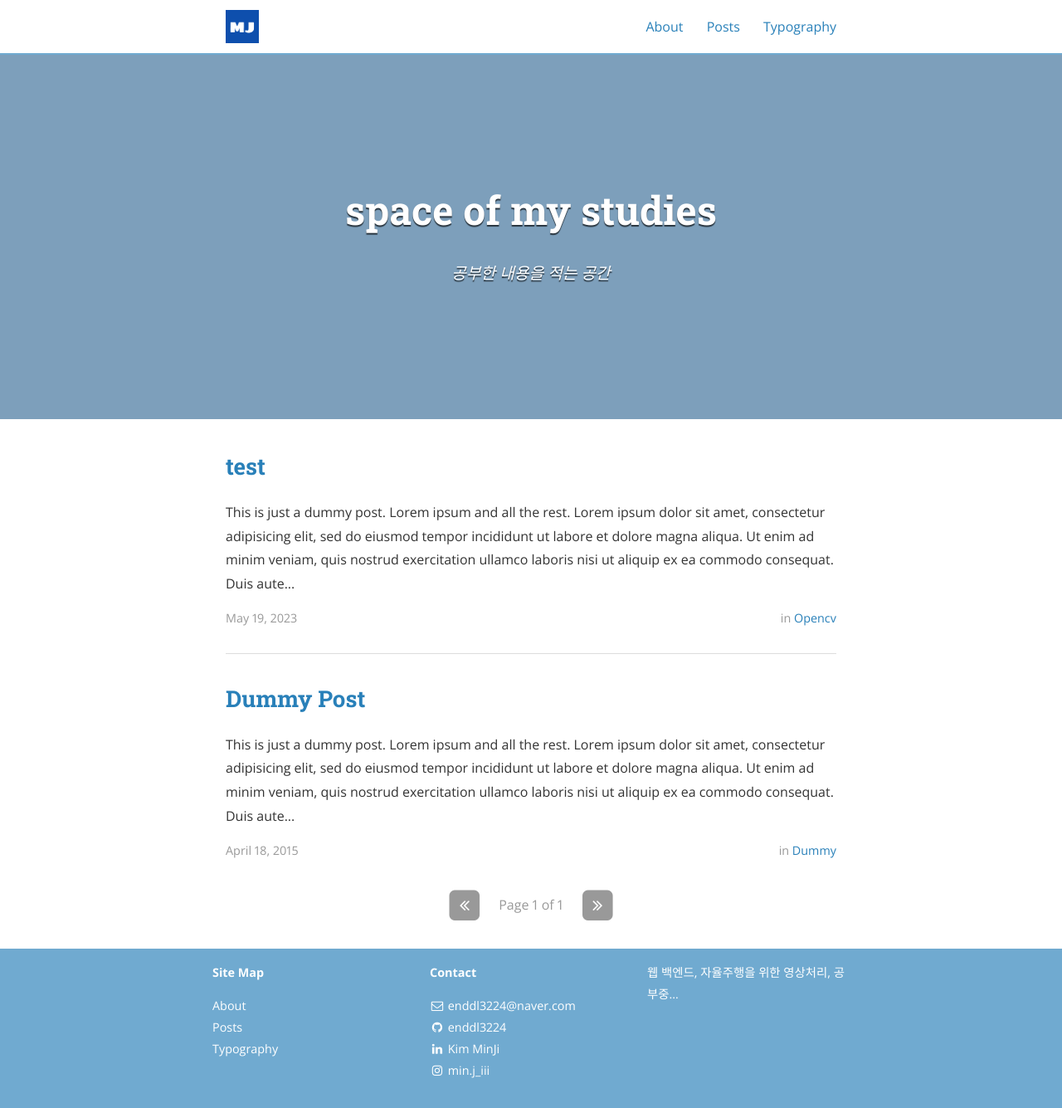
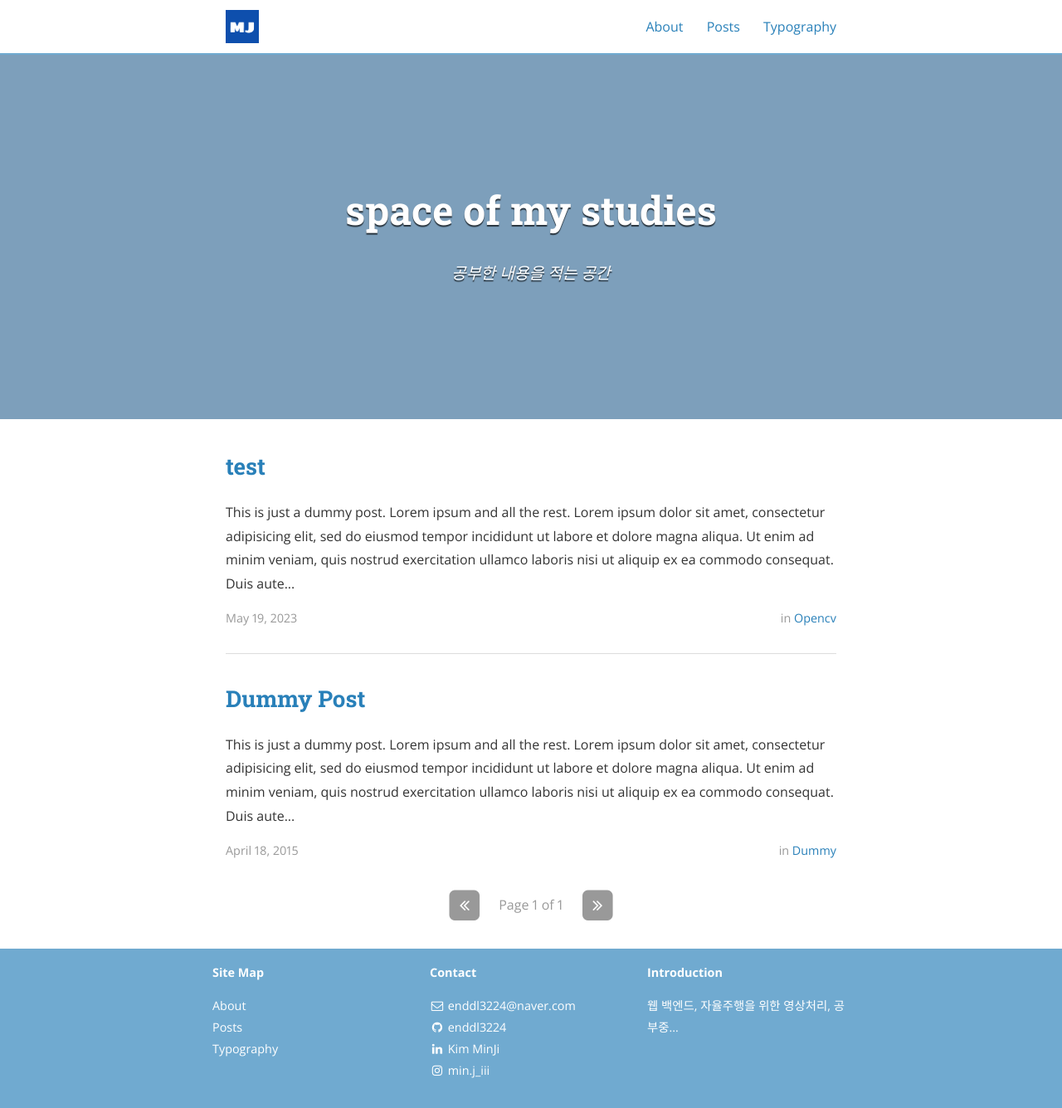
Before and after one commit to enddl3224/enddl3224.github.io, a Jekyll site: the page built from index.html, in a window 1280 px wide and 1335 px high. Shown: the whole window at 83% size. Built offline with Jekyll 4.4.1, drawn with Linux system fonts in a browser that asks for light colours; nearby versions of some CDN libraries; the list of posts is cut into pages by our own code.

Commit message:
SETTING github.io

```diff
--- a/_includes/footer.html
+++ b/_includes/footer.html
@@ -38,7 +38,7 @@
     </div>
 
     <div class="site-signature">
-      <!-- <p class="rss-subscribe text"><strong>Subscribe <a href="{{ "/feed.xml" | prepend: site.baseurl }}">via RSS</a></strong></p> -->
+      <p class="rss-subscribe text"><strong>Introduction</strong></p>
       <p class="text">{{ site.description }}</p>
     </div>
 
```
